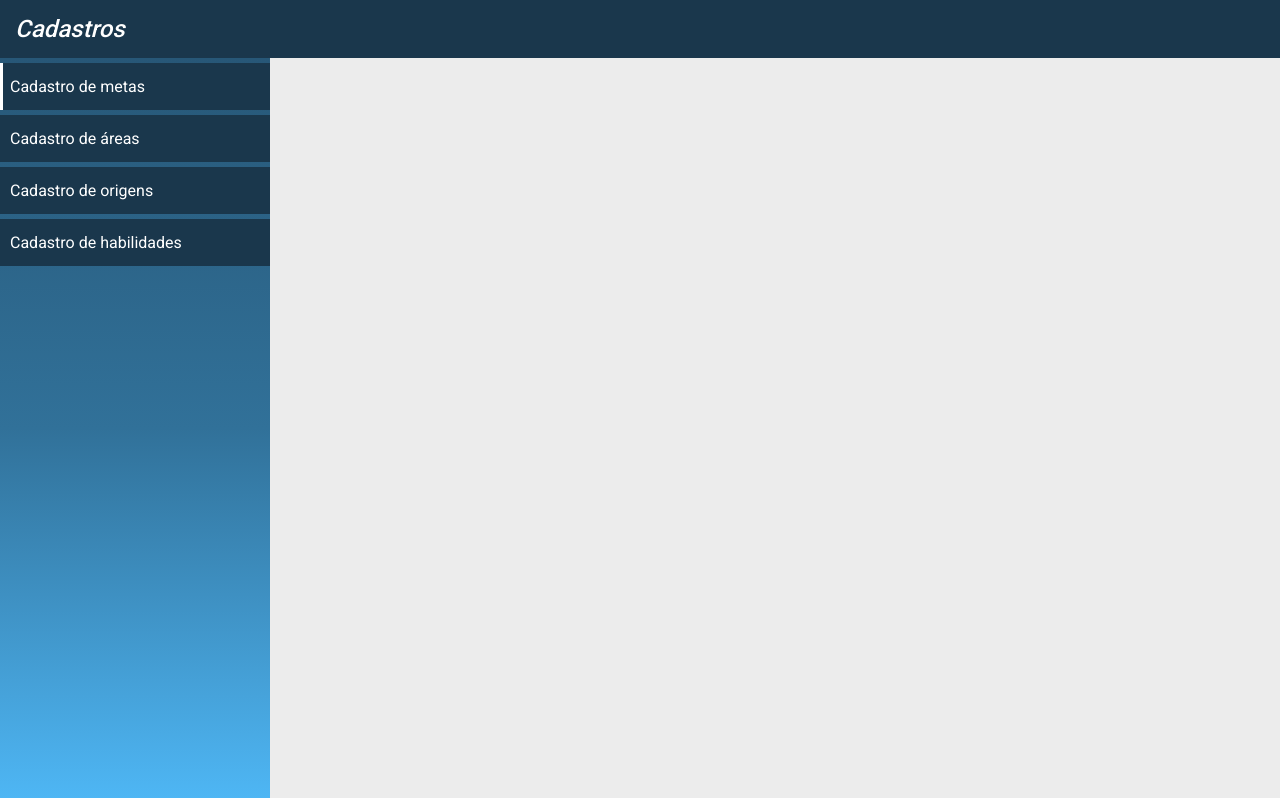
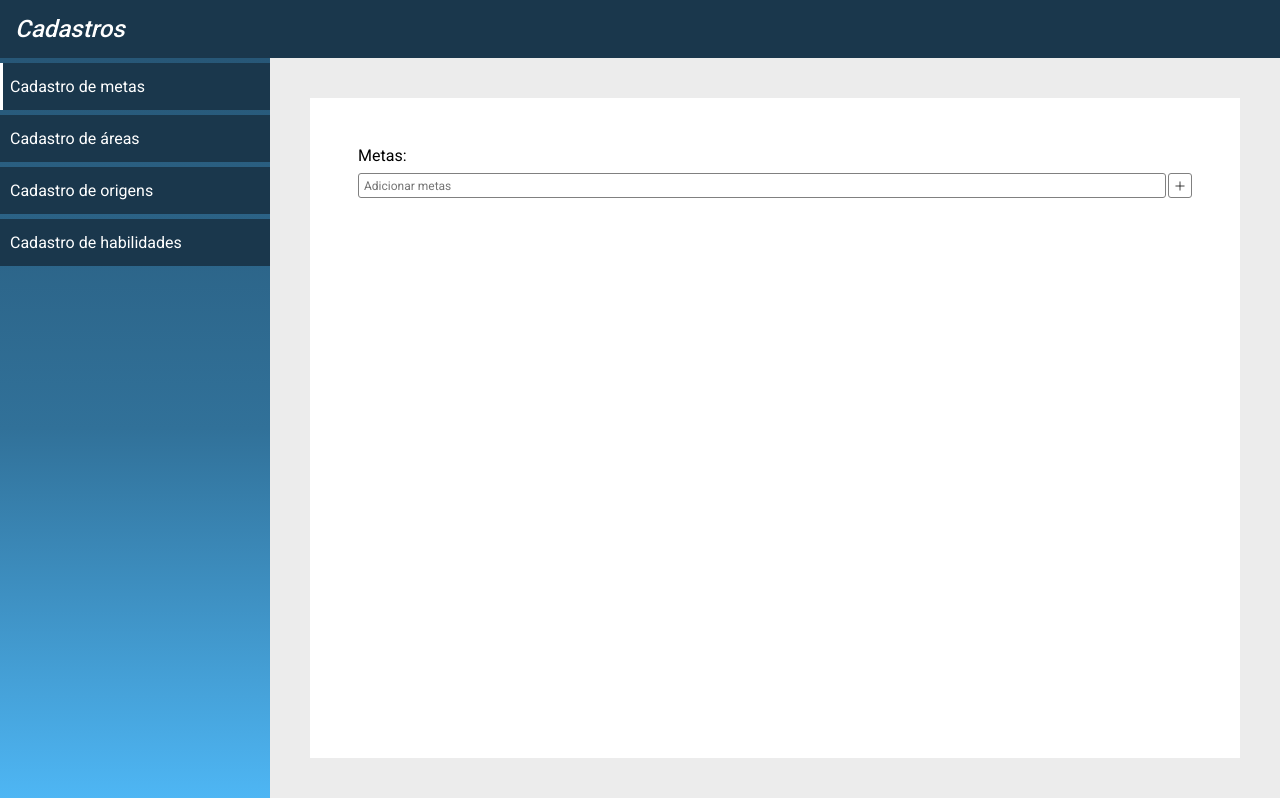
Before and after one commit to marianafvmelo/desafio-estagio-react, a React (Vite) app: page / in a window 1280 px wide. Built offline with nearby package versions, Linux system fonts and the light colour scheme.

Commit message:
Started register form component

```diff
--- a/package.json
+++ b/package.json
@@ -9,6 +9,7 @@
     "preview": "vite preview"
   },
   "dependencies": {
+    "phosphor-react": "^1.4.1",
     "react": "^18.2.0",
     "react-dom": "^18.2.0",
     "react-router": "^6.6.1",
--- /dev/null
+++ b/src/components/FormRegister/index.jsx
@@ -0,0 +1,16 @@
+import { FormContainer, InputContainer, BaseInput } from "./styles";
+import { Plus } from "phosphor-react";
+
+export function FormRegister() {
+  return (
+    <FormContainer>
+      <label htmlFor="goals">Metas:</label>
+      <InputContainer>
+        <BaseInput type="text" id="goals" placeholder="Adicionar metas" />
+        <button>
+          <Plus size={12} />
+        </button>
+      </InputContainer>
+    </FormContainer>
+  )
+}
--- /dev/null
+++ b/src/components/FormRegister/styles.js
@@ -0,0 +1,50 @@
+import styled from "styled-components";
+
+export const FormContainer = styled.div`
+  padding: 4.8rem;
+
+  label {
+    display: block;
+    margin-bottom: .8rem;
+  }
+
+  button {
+    display: flex;
+    align-items: center;
+    justify-content:center;
+
+    width: 2.4rem;
+
+    background: 0;
+    border: 1px solid ${((props) => props.theme.colors.mediumGray)};
+
+    border-radius: 3px;
+
+    cursor: pointer;
+  }
+`
+export const InputContainer = styled.div`
+  display: flex;
+  gap: .2rem;
+`
+
+export const BaseInput = styled.input`
+  flex: 1;
+  background: transparent;
+  height: 2.5rem;
+
+  border: 1px solid ${((props) => props.theme.colors.mediumGray)};
+  border-radius: 3px;
+
+  font-size: 1.2rem;
+  padding: 0 0.5rem;
+
+  &::placeholder {
+    color: ${(props) => props.theme['gray-500']};
+  }
+
+  &:focus {
+    box-shadow: none;
+    border-color: ${(props) => props.theme['green-500']};
+  }
+`
--- a/src/components/Sidebar/styles.js
+++ b/src/components/Sidebar/styles.js
@@ -29,6 +29,4 @@ export const SidebarContainer = styled.div`
       }
     }
   }
-
-
 `
--- a/src/layouts/DefaultLayout/index.jsx
+++ b/src/layouts/DefaultLayout/index.jsx
@@ -4,20 +4,21 @@ import { Header } from "../../components/Header";
 import { LayoutContainer, ContentContainer, MainContainer } from "./styles";
 import React from "react";
 import { Sidebar } from "../../components/Sidebar";
+import { FormRegister } from "../../components/FormRegister";
 
 export function DefaultLayout() {
   return (
     <LayoutContainer>
       <Header />
-
       <ContentContainer>
         <Sidebar />
         <MainContainer>
           <main>
-
+            <Outlet />
           </main>
         </MainContainer>
       </ContentContainer>
+
     </LayoutContainer >
   )
 }
--- a/src/layouts/DefaultLayout/styles.js
+++ b/src/layouts/DefaultLayout/styles.js
@@ -11,9 +11,10 @@ export const ContentContainer = styled.div`
 `
 export const MainContainer = styled.div`
   background: ${((props) => props.theme.colors.lightGray)};
+  padding: 4rem;
 
   main {
     background: ${((props) => props.theme.colors.white)};
-
+    height: 100%;
   }
 `
--- a/src/pages/Goals/index.jsx
+++ b/src/pages/Goals/index.jsx
@@ -1,8 +1,10 @@
-import { Sidebar } from "../../components/Sidebar";
+import { FormRegister } from "../../components/FormRegister";
+import { FormContainer } from "../../components/FormRegister/styles";
 
 export function Goals() {
   return (
-    // <Sidebar />
-    <h1>ola</h1>
+    <form>
+      <FormRegister />
+    </form>
   )
 }
--- a/src/styles/themes/Theme.jsx
+++ b/src/styles/themes/Theme.jsx
@@ -4,6 +4,7 @@ import { ThemeProvider } from "styled-components";
 export const theme = {
   colors: {
     white: '#FFF',
+    black: '#000',
 
     lightBlue: '#4eb6f4',
     mediumBlue: '#317199',
@@ -11,6 +12,7 @@ export const theme = {
     darkerBlue: '#1a374c',
 
     lightGray: '#ECECEC',
+    mediumGray: '#808080',
   },
 }
 
```
Also changed, not shown: 2 other files (tests, documents, lock files or other folders).
